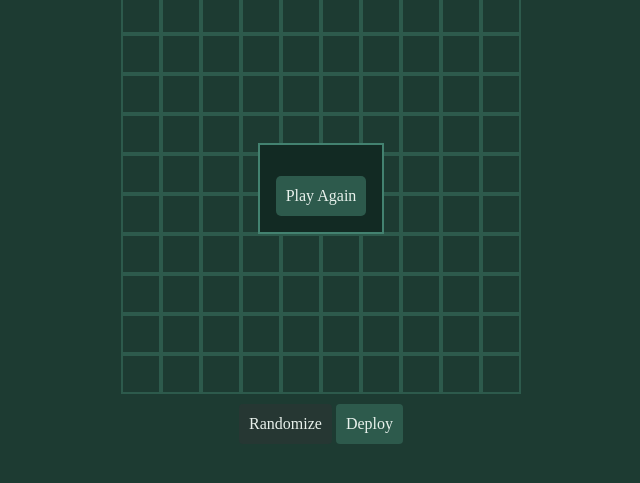
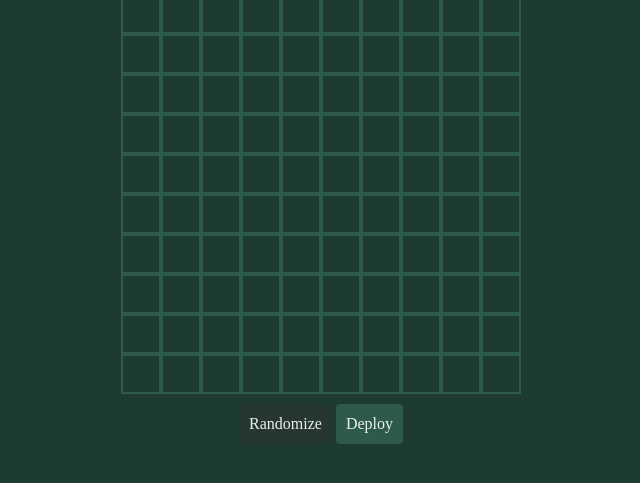
Before and after one commit to luscious-scoop/battleship, a website built with webpack: page src/template.html in a window 1280 px wide. Shown: the part 67-550 px from the top of the page, without its empty margins (319-959 px from the left). Built offline with nearby package versions, Linux system fonts and the light colour scheme.

Commit message:
fix: do display flex when dialog is open

```diff
--- a/src/style.css
+++ b/src/style.css
@@ -215,7 +215,7 @@ button {
   justify-content: center;
 }
 
-dialog {
+dialog[open] {
   background-color: var(--dialog-bg);
   display: flex;
   flex-direction: column;
```
